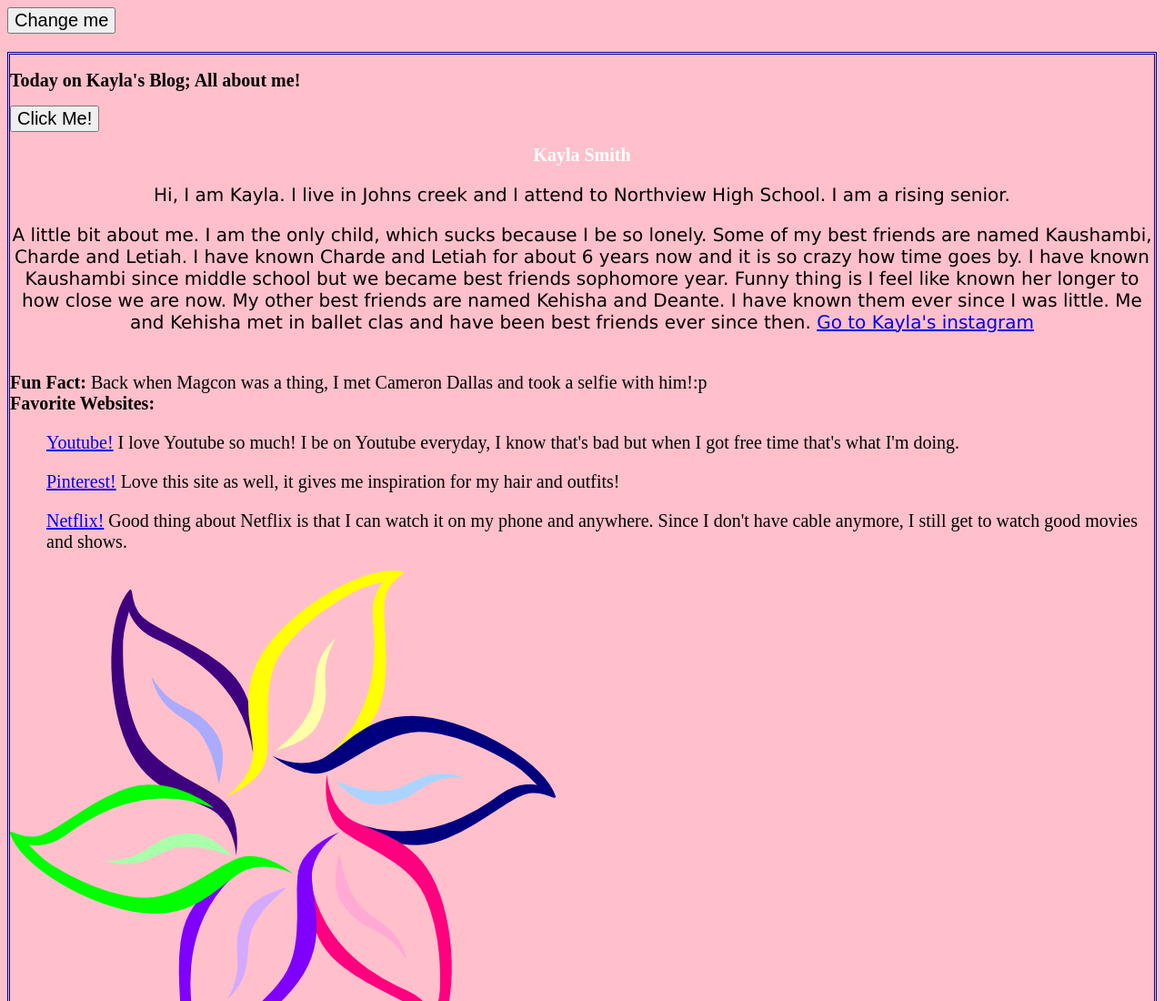
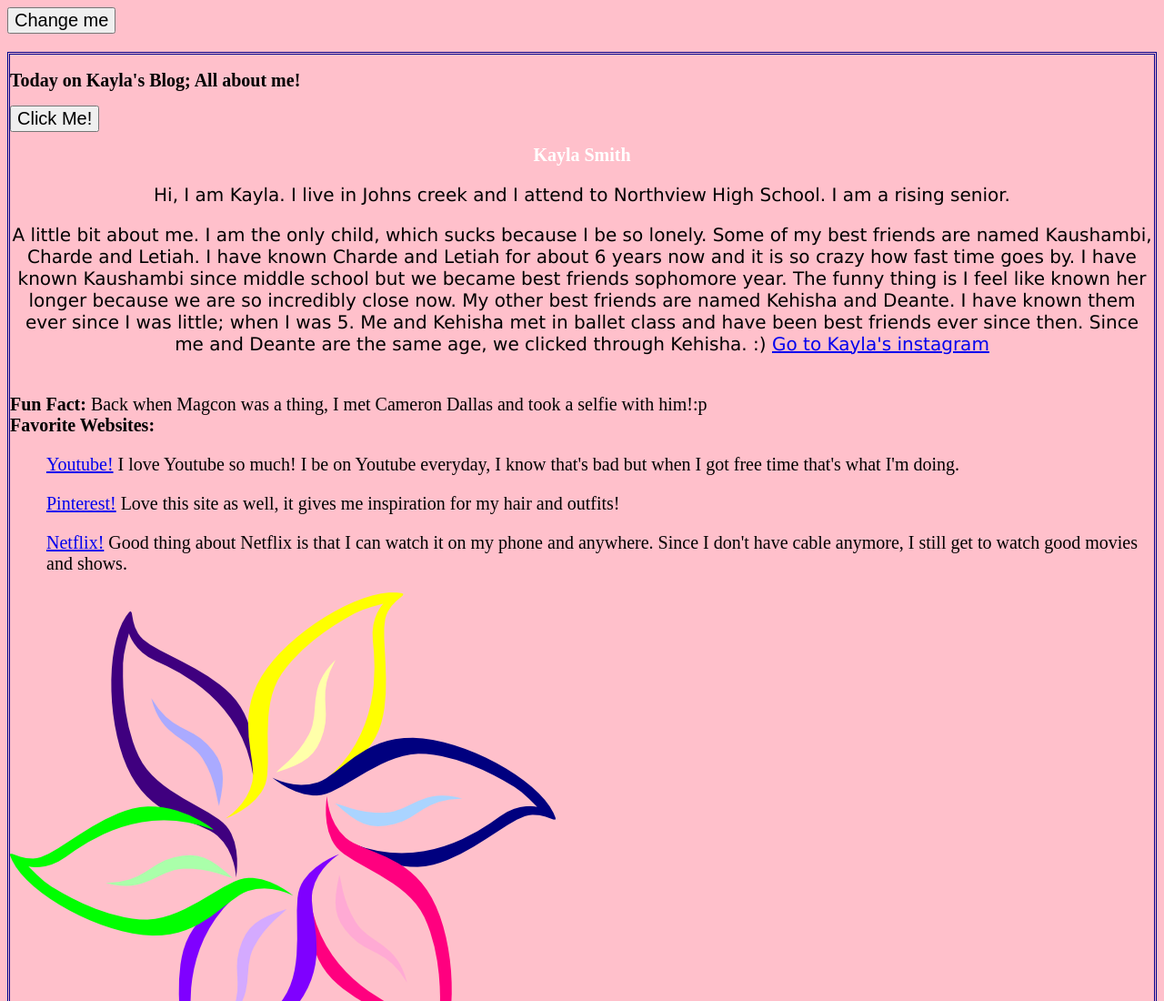
Before and after one commit to kaysmith26/kaysmith26.github.io, a plain HTML site: page index.html in a window 1280 px wide. Shown: the top 1100 px of the page at 91% size. Drawn offline with Linux system fonts and the light colour scheme.

Commit message:
Add files via upload

```diff
--- a/index.html
+++ b/index.html
@@ -18,7 +18,7 @@
 I am a rising senior.</p>
 
   <p id = "White"> A little bit about me.
- I am the only child, which sucks because I be so lonely. Some of my best friends are named Kaushambi, Charde and Letiah. I have known Charde and Letiah for about 6 years now and it is so crazy how time goes by. I have known Kaushambi since middle school but we became best friends sophomore year. Funny thing is I feel like known her longer to how close we are now. My other best friends are named Kehisha and Deante. I have known them ever since I was little. Me and Kehisha met in ballet clas and have been best friends ever since then. </a>
+ I am the only child, which sucks because I be so lonely. Some of my best friends are named Kaushambi, Charde and Letiah. I have known Charde and Letiah for about 6 years now and it is so crazy how fast time goes by. I have known Kaushambi since middle school but we became best friends sophomore year. The funny thing is I feel like known her longer because we are so incredibly close now. My other best friends are named Kehisha and Deante. I have known them ever since I was little; when I was 5. Me and Kehisha met in ballet class and have been best friends ever since then. Since me and Deante are the same age, we clicked through Kehisha. :) </a>
 
       <a href="https://www.instagram.com/kayy.smith/">Go to Kayla's instagram </a>
   </center>
```
